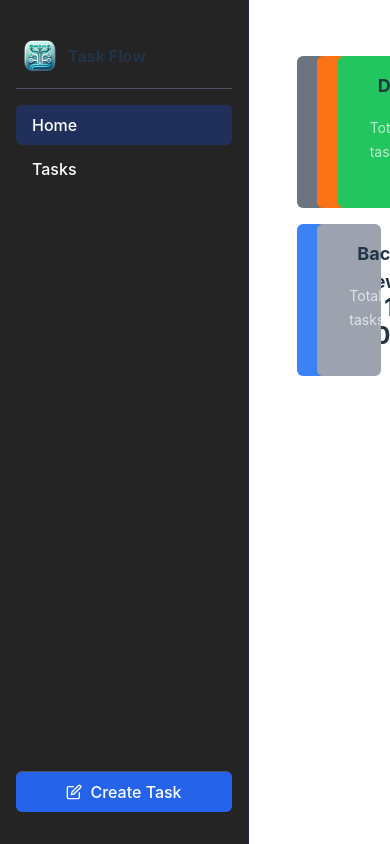
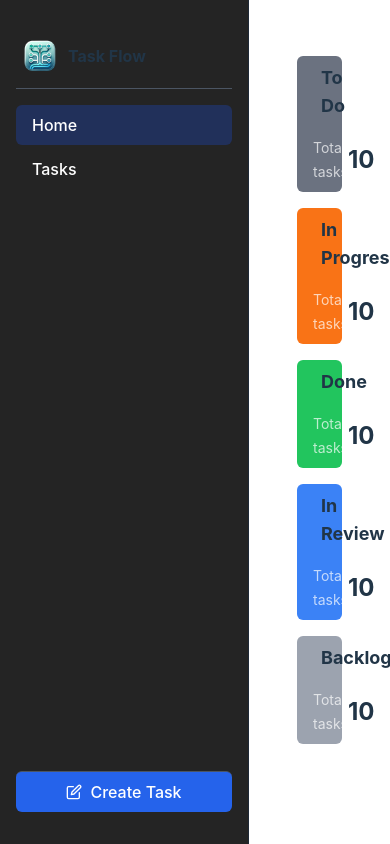
Before and after one commit to raiozohalan/task-flow, a React (Vite) app: page / in a window 390 px wide. Built offline with nearby package versions, Linux system fonts and the light colour scheme.

Commit message:
refactor: Update CardItem and HomePage components to improve responsiveness and styling

```diff
--- a/src/components/base/card/CardItem.tsx
+++ b/src/components/base/card/CardItem.tsx
@@ -17,13 +17,18 @@ const CardItem = (props: CardItemProps) => {
   } = props;
 
   return (
-    <div className={classNames("w-full px-8 py-4 rounded-md", backgroundColor)}>
+    <div
+      className={classNames(
+        "w-full px-4 py-2 md:px-8 md:py-4 rounded-md",
+        backgroundColor
+      )}
+    >
       <div className="flex items-center gap-2">
         {Icon ? <Icon className={classNames("size-4")} /> : null}
         <h2 className="text-lg font-bold">{label}</h2>
       </div>
       <div className="flex items-center justify-between mt-4">
-      <span className="text-sm/6 text-white/70">{countLabel}</span>
+        <span className="text-sm/6 text-white/70">{countLabel}</span>
         <span className="text-2xl font-bold">{value}</span>
       </div>
     </div>
--- a/src/routes/sub-routes/Home.tsx
+++ b/src/routes/sub-routes/Home.tsx
@@ -3,7 +3,7 @@ import { TASK_STATUSES, TaskStatusesProps } from "../../components/Task/statuts.
 
 const HomePage = () => {
   return (
-    <div className="w-full grid grid-cols-3 justify-center gap-4">
+    <div className="w-full grid grid-cols-1 md:grid-cols-2 lg:grid-cols-3 justify-center gap-4">
       {TASK_STATUSES?.map((task: TaskStatusesProps) => (
         <CardItem {...task} count={{ value: 10, label: "Total tasks" }} />
       ))}
```
